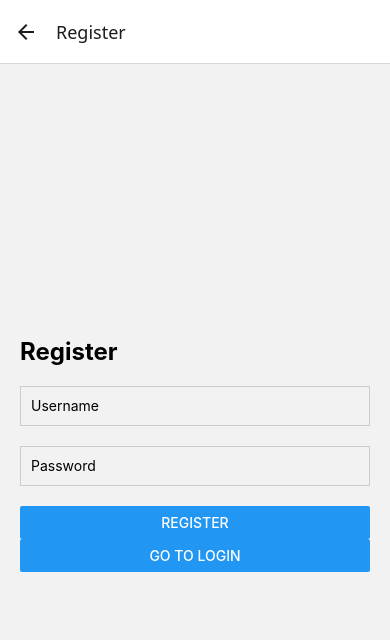
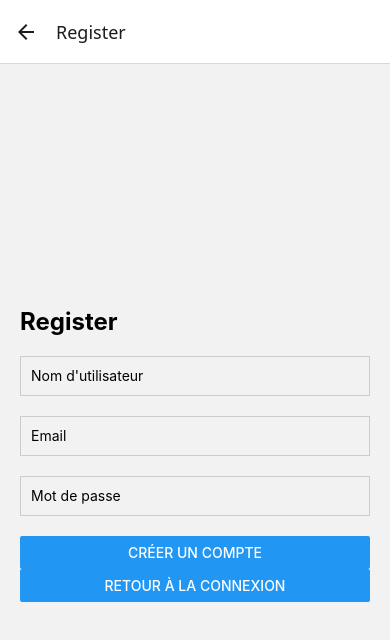
Before and after one commit to Salman-Ali05/go_muscu_rn, a React Native app: screen /Register in a window 390 px wide. Shown: the top 640 px of the page. Built offline with nearby package versions, Linux system fonts and the light colour scheme.

Commit message:
implementation of api register

```diff
--- a/screens/RegisterScreen.jsx
+++ b/screens/RegisterScreen.jsx
@@ -1,16 +1,63 @@
-// screens/RegisterScreen.js
-import React from 'react';
-import { View, Text, Button, TextInput, StyleSheet } from 'react-native';
+import React, { useState } from 'react';
+import { View, Text, Button, TextInput, StyleSheet, Alert } from 'react-native';
 
 const RegisterScreen = ({ navigation }) => {
+  const [name, setName] = useState('');
+  const [email, setEmail] = useState('');
+  const [password, setPassword] = useState('');
+
+  const handleRegister = async () => {
+    try {
+      // Ici, au lieu de localhost, mettre son addresse IPV4)
+      // Ali estiam : 10.13.13.97
+      const response = await fetch('http://localhost:3000/api/users', {
+        method: 'POST',
+        headers: {
+          'Content-Type': 'application/json',
+        },
+        body: JSON.stringify({ name, email, password }),
+      });
+
+      const data = await response.json();
+
+      if (response.ok) {
+        Alert.alert('Succès', 'Votre compte a été créé avec succès');
+        // Rediriger vers la page de connexion
+        navigation.navigate('Login');
+      } else {
+        Alert.alert('Erreur', data.message || 'Échec de la création du compte');
+      }
+    } catch (error) {
+      Alert.alert('Erreur', 'Une erreur est survenue, veuillez réessayer.');
+      console.error(error);
+    }
+  };
+
   return (
     <View style={styles.container}>
       <Text style={styles.header}>Register</Text>
-      <TextInput placeholder="Username" style={styles.input} />
-      <TextInput placeholder="Password" secureTextEntry style={styles.input} />
-      <Button title="Register" onPress={() => {}} />
+      <TextInput
+        placeholder="Nom d'utilisateur"
+        style={styles.input}
+        value={name}
+        onChangeText={(text) => setName(text)}
+      />
+      <TextInput
+        placeholder="Email"
+        style={styles.input}
+        value={email}
+        onChangeText={(text) => setEmail(text)}
+      />
+      <TextInput
+        placeholder="Mot de passe"
+        secureTextEntry
+        style={styles.input}
+        value={password}
+        onChangeText={(text) => setPassword(text)}
+      />
+      <Button title="Créer un compte" onPress={handleRegister} />
       <Button
-        title="Go to Login"
+        title="Retour à la connexion"
         onPress={() => navigation.navigate('Login')}
       />
     </View>
```
